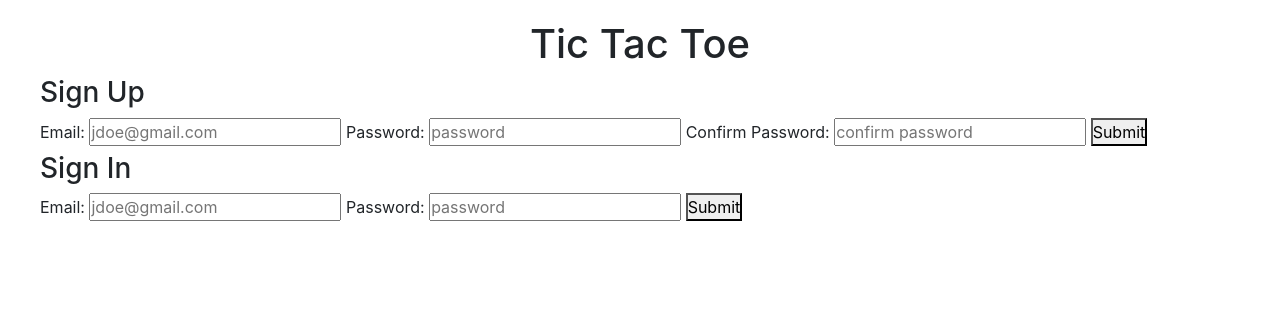
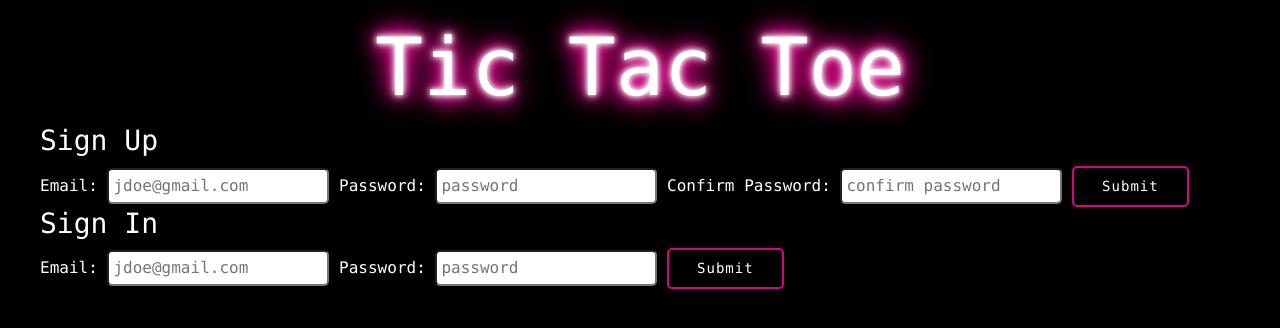
Before and after one commit to kristamcmanus/tic-tac-toe-client, a website built with webpack: page index.html in a window 1280 px wide. Built offline with nearby package versions, Linux system fonts and the light colour scheme.

Commit message:
Added styling to game board, text, buttons and forms

```diff
--- a/assets/styles/index.scss
+++ b/assets/styles/index.scss
@@ -4,6 +4,13 @@
   box-sizing: border-box;
   margin: 0;
   padding: 0;
+}
+
+body {
+  background-color: #000;
+  color: #fff;
+  font-family: "Lucida Console", Monaco, monospace;
+  overflow: hidden;
 }
 
 h1 {
@@ -16,30 +23,73 @@ form, #messages {
   margin-left: 40px;
 }
 
+input {
+  border-radius: 5px;
+  padding: 4px;
+}
+
+button {
+  color: #FFF;
+  background-color: #000;
+  border: 2px solid #D80286;
+  border-radius: 5px;
+  padding: 8px 28px;
+  display: inline-block;
+  font-family: "Lucida Console", Monaco, monospace;
+  font-size: 14px;
+  letter-spacing: 1px;
+  cursor: pointer;
+  box-shadow: inset 0 0 0 0 #D80286;
+  -webkit-transition: ease-out 0.4s;
+  -moz-transition: ease-out 0.4s;
+  transition: ease-out 0.4s;
+}
+
+button:hover {
+  box-shadow: inset 400px 0 0 0 #D80286;
+}
+
 #sign-out {
   margin-left: 40px;
 }
 
-#xo-switch-message, #invalid-move-message {
+#turn-outcome-message, #invalid-move-message {
   display: flex;
   justify-content: center;
 }
 
 #game-board {
   width: 600px;
-  margin: 40px auto;
+  margin: 10px auto;
+  // display: flex;
+  // justify-content: center;
+  // align-items: center;
 }
+
+// x {
+//   color: pink;
+// }
 
 .col-4 {
   width: 200px;
   height: 200px;
-  border: 3px solid black;
+  border: 3px solid #D80286;
   border-radius: 10px;
   display: flex;
   justify-content: center;
   align-items: center;
+  color: #fff;
+  text-shadow: 0 0 5px #fff, 0 0 10px #fff, 0 0 15px #fff, 0 0 20px #0CFF00, 0 0 25px #0CFF00, 0 0 30px #0CFF00;
+  font-size: 50px;
 }
 
 .box:hover {
-  background: #BCFDC0;
+  background: #E1E1E1 ;
 }
+
+.neon {
+  font-size: 80px;
+  color: #fff;
+  text-align: center;
+  text-shadow: 0 0 5px #fff, 0 0 10px #fff, 0 0 15px #D80286, 0 0 20px #D80286, 0 0 25px #D80286, 0 0 30px #D80286, 0 0 35px #D80286;
+}
--- a/index.html
+++ b/index.html
@@ -12,7 +12,7 @@
       <script src="public/application.js" type="text/javascript" charset="utf-8" defer></script>
     </head>
     <body>
-      <h1>Tic Tac Toe</h1>
+      <h1 class="neon">Tic Tac Toe</h1>
 
       <div id="messages"></div>
 
@@ -48,7 +48,7 @@
       <button id="sign-out">Sign Out</button>
 
       <button type="submit" id="new-game">New Game</button>
-      <div id="xo-switch-message"></div>
+      <div id="turn-outcome-message"></div>
       <div id="invalid-move-message"></div>
 
       <!-- tic tac toe board displayed here -->
```
